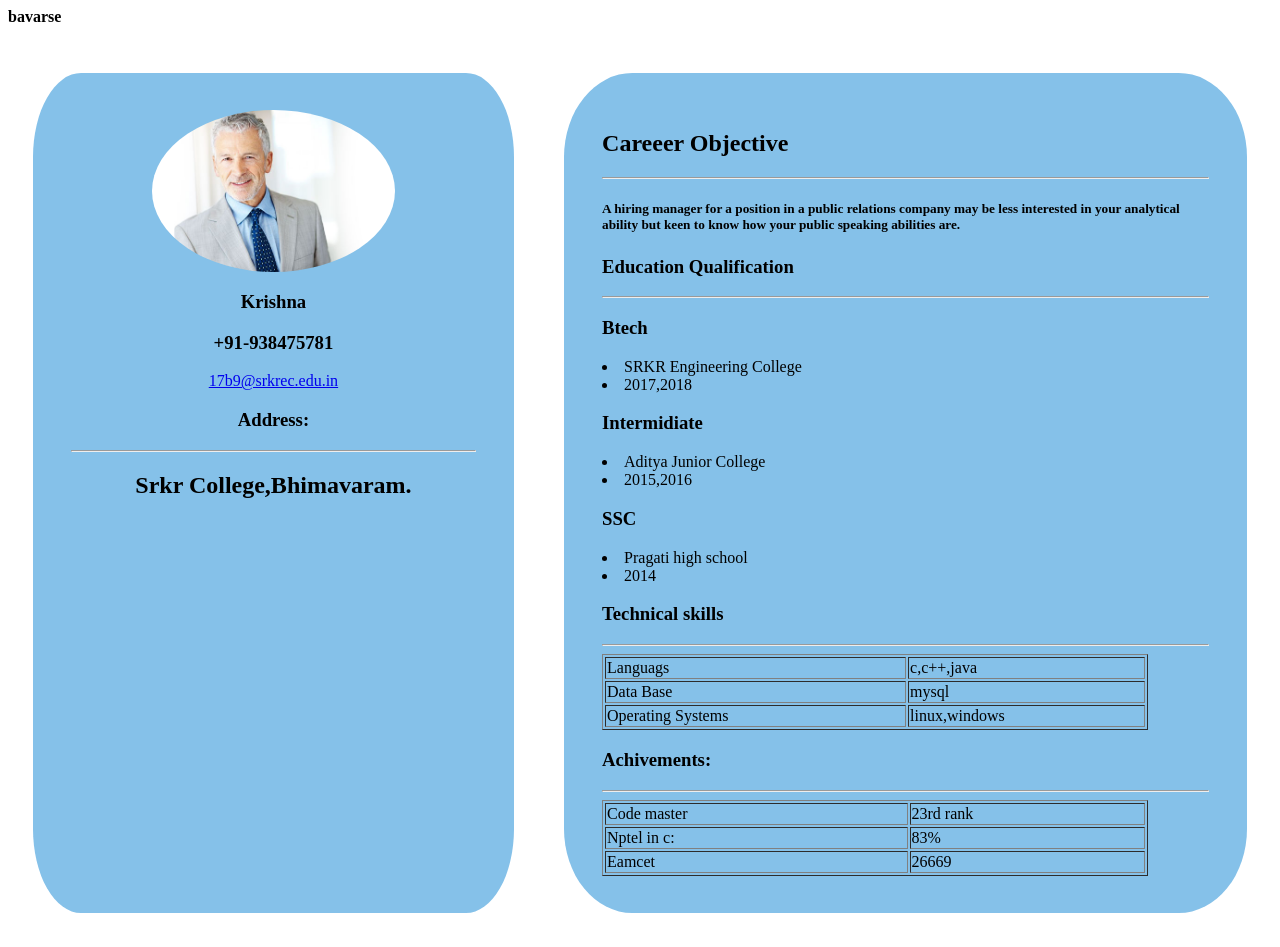
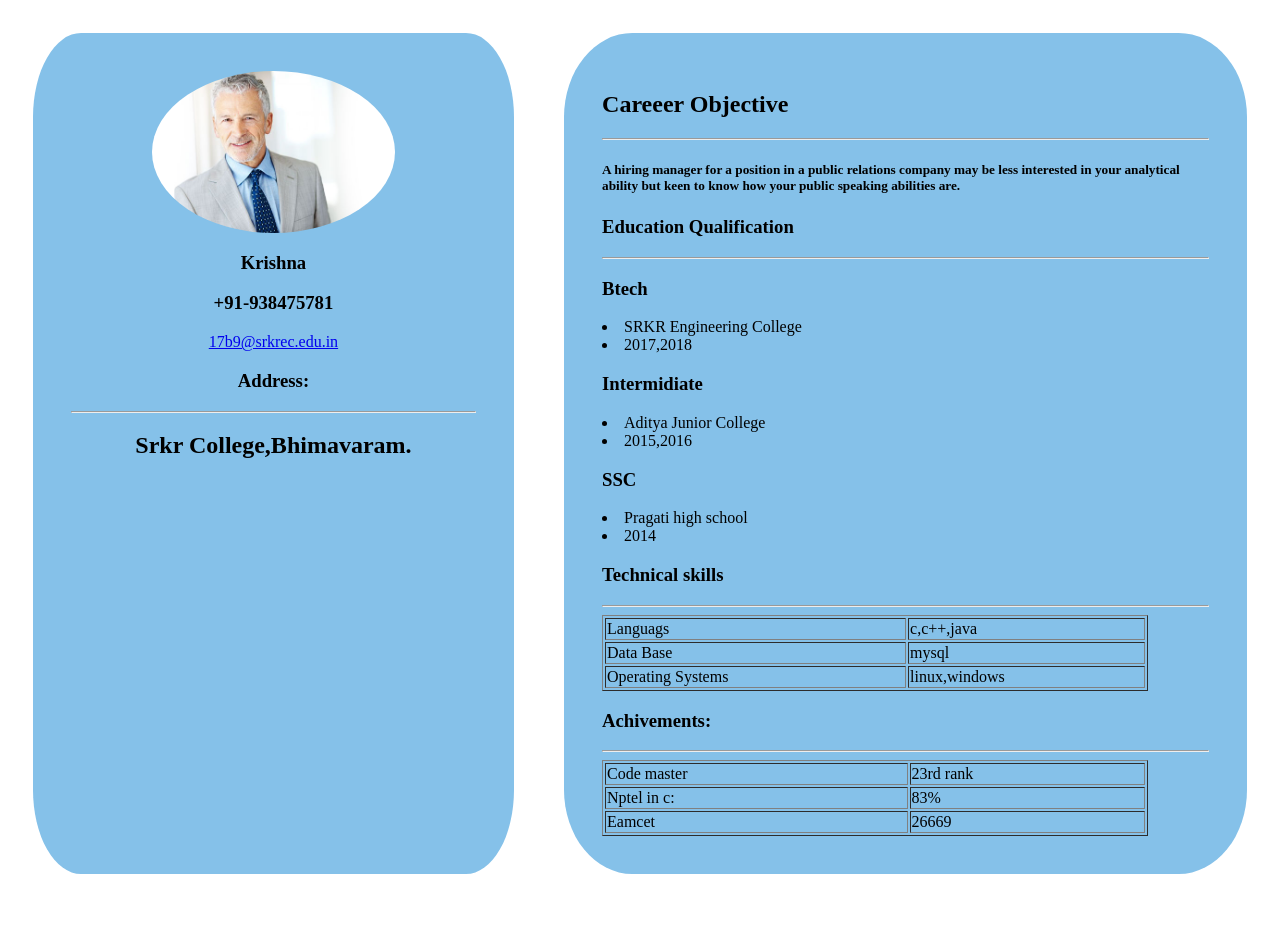
Before and after one commit to 24srinivas/webapp-1, a plain HTML site: page index.html in a window 1280 px wide. After the commit the page ends 907 px from the top, so only its background shows below. Drawn offline with Linux system fonts and the light colour scheme.

Commit message:
Update index.html

```diff
--- a/index.html
+++ b/index.html
@@ -9,7 +9,6 @@
 </head>
 
 <body>
-  <h4>bavarse</h4>
   <div class="parent">
     <div class="childone">
       <!-- <img src="img/img.jpg" alt="">
```
